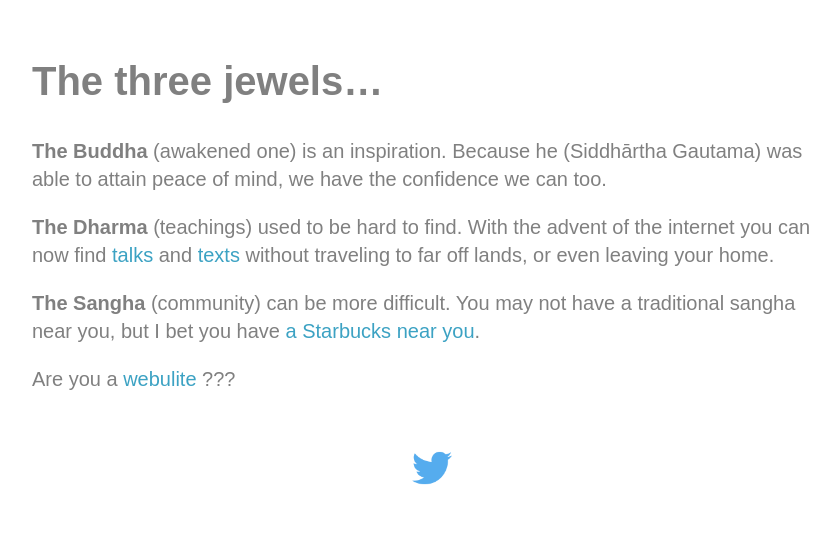
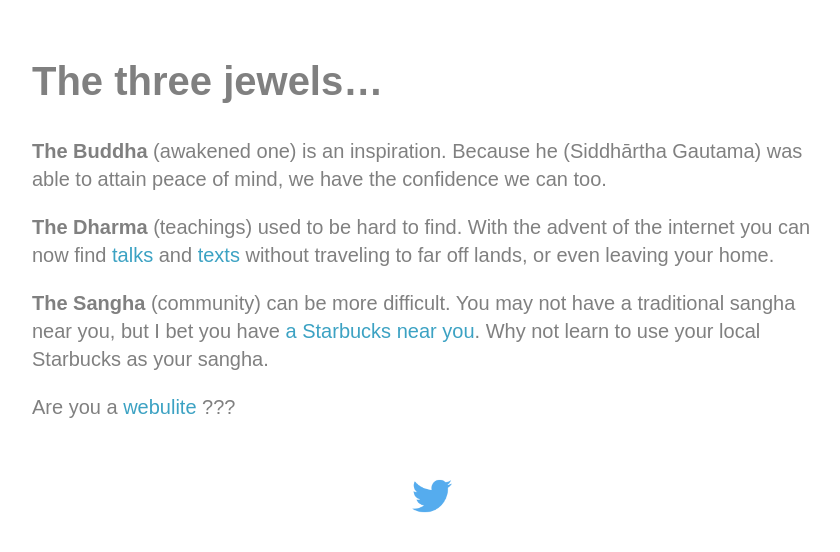
Before and after one commit to StarbucksSangha/StarbucksSangha, a Jekyll site: the page built from index.md, in a window 1280 px wide. Shown: the top 552 px of the page, without its empty margins (208-1048 px from the left). Built offline with Jekyll 4.4.1, drawn with Linux system fonts in a browser that asks for light colours.

Commit message:
Update index.md

```diff
--- a/index.md
+++ b/index.md
@@ -10,7 +10,7 @@
 
 <b>The Dharma</b> (teachings) used to be hard to find. With the advent of the internet you can now find [talks](https://www.dhammatalks.org/mp3_collections_index.html){:target="_blank"} and [texts](https://www.dhammatalks.org/suttas/index.html){:target="_blank"} without traveling to far off lands, or even leaving your home.
 
-<b>The Sangha</b> (community) can be more difficult. You may not have a traditional sangha near you, but I bet you have [a Starbucks near you](https://www.starbucks.com/store-locator){:target="_blank"}.
+<b>The Sangha</b> (community) can be more difficult. You may not have a traditional sangha near you, but I bet you have [a Starbucks near you](https://www.starbucks.com/store-locator){:target="_blank"}. Why not learn to use your local Starbucks as your sangha.
 
 <!--
 <p><B><i>Why not use your local Starbucks as your sangha?</i></b></p>
```
